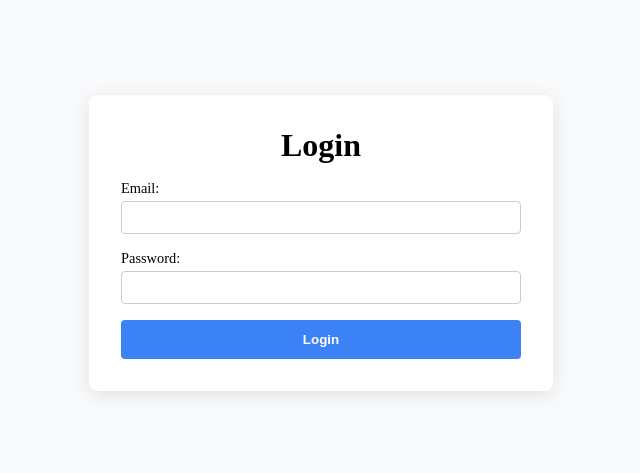
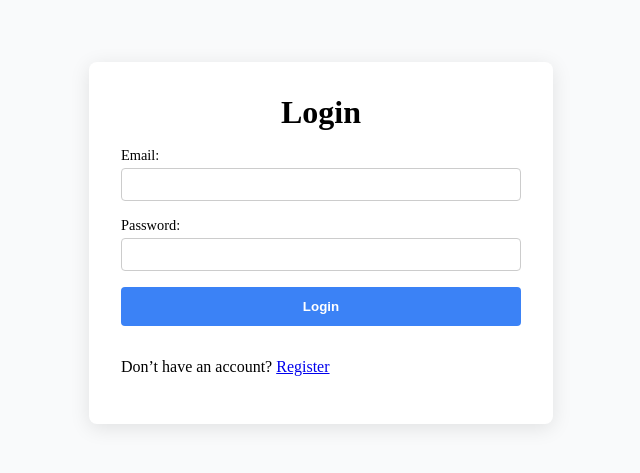
Before and after one commit to maurymartinez/online-bookstore-frontend, a React (Vite) app: page /login in a window 1280 px wide. Shown: the part 165-638 px from the top of the page, without its empty margins (319-959 px from the left). Built offline with nearby package versions, Linux system fonts and the light colour scheme.

Commit message:
Add RegisterPage link to login

```diff
--- a/src/app/features/auth/pages/LoginPage.tsx
+++ b/src/app/features/auth/pages/LoginPage.tsx
@@ -55,6 +55,10 @@
                 <button type="submit" data-testid="login-button">
                     Login
                 </button>
+
+                <p className="redirect-link">
+                    Don’t have an account? <a href="/register">Register</a>
+                </p>
             </form>
         </div>
     );
```
